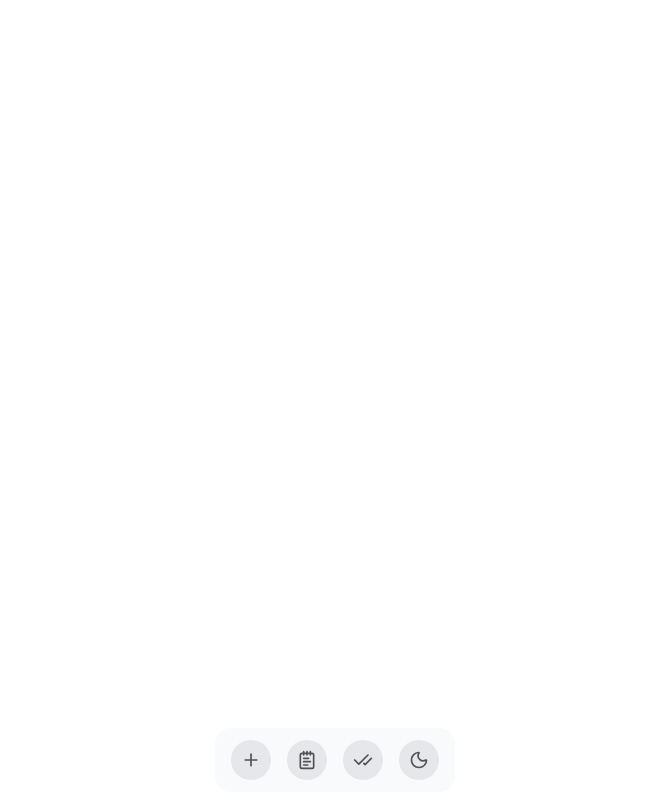
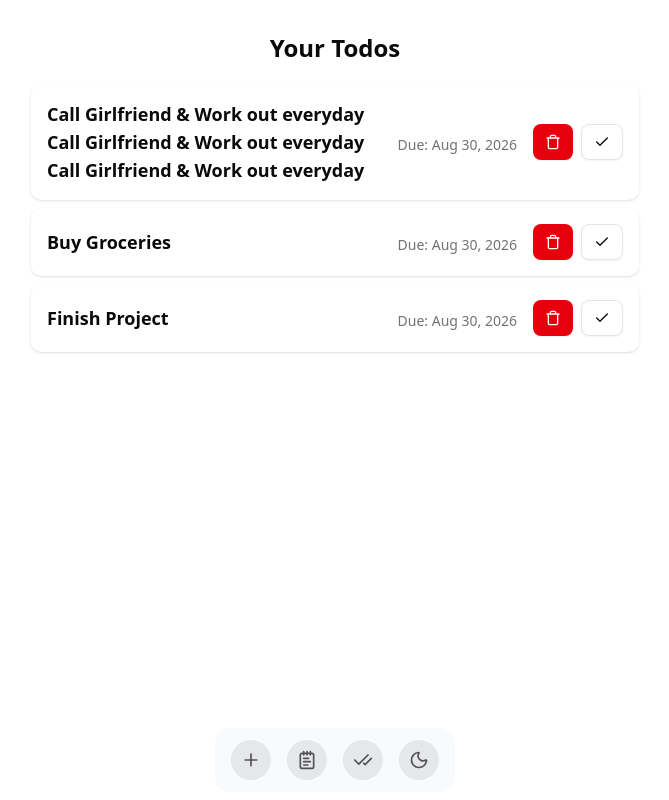
Before and after one commit to abdulazizzisan/rtk-todo, a Next.js app: page / in a window 1280 px wide. Shown: the whole page, without its empty margins (305-974 px from the left). Built offline with nearby package versions, Linux system fonts and the light colour scheme.

Commit message:
add todo & todo list component.

```diff
--- a/package.json
+++ b/package.json
@@ -10,8 +10,10 @@
   },
   "dependencies": {
     "@radix-ui/react-slot": "^1.2.3",
+    "@radix-ui/react-tooltip": "^1.2.7",
     "class-variance-authority": "^0.7.1",
     "clsx": "^2.1.1",
+    "date-fns": "^4.1.0",
     "framer-motion": "^12.23.9",
     "lucide-react": "^0.525.0",
     "next": "15.4.4",
--- /dev/null
+++ b/src/app/components/Todo.tsx
@@ -0,0 +1,53 @@
+"use client";
+import { Button } from "@/components/ui/button";
+import { Check, Trash } from "lucide-react";
+import React, { useState } from "react";
+import { format } from "date-fns";
+import { cn } from "@/lib/utils";
+import {
+  Tooltip,
+  TooltipContent,
+  TooltipTrigger,
+} from "@/components/ui/tooltip";
+
+const Todo = ({ children }: { children: React.ReactNode }) => {
+  const [date, setDate] = useState(new Date("2026-08-30"));
+
+  return (
+    <div className="bg-card text-card-foreground mb-2 flex w-1/2 items-center justify-between rounded-lg p-4 shadow">
+      <div className="mr-7 flex-1">
+        <h2 className="text-lg font-semibold">{children}</h2>
+      </div>
+      <div className="space-x-2">
+        <span className="text-muted-foreground mr-4 text-sm">
+          Due:{" "}
+          <span
+            className={cn({
+              "text-destructive": date < new Date(),
+            })}
+          >
+            {format(date, "PP")}
+          </span>
+        </span>
+        <Tooltip>
+          <TooltipTrigger asChild>
+            <Button variant="destructive">
+              <Trash />
+            </Button>
+          </TooltipTrigger>
+          <TooltipContent>Delete</TooltipContent>
+        </Tooltip>
+        <Tooltip>
+          <TooltipTrigger asChild>
+            <Button variant="outline">
+              <Check />
+            </Button>
+          </TooltipTrigger>
+          <TooltipContent>Complete</TooltipContent>
+        </Tooltip>
+      </div>
+    </div>
+  );
+};
+
+export default Todo;
--- /dev/null
+++ b/src/app/components/Todos.tsx
@@ -0,0 +1,16 @@
+import React from 'react';
+import Todo from './Todo';
+
+const Todos = () => {
+    return (
+        <div className='bg-background text-foreground p-4 flex flex-col items-center justify-center'>
+            <h1 className='text-2xl font-bold mb-5'>Your Todos</h1>
+            <Todo>Call Girlfriend & Work out everyday Call Girlfriend & Work out everyday Call Girlfriend & Work out everyday</Todo>
+            <Todo>Buy Groceries</Todo>
+            <Todo>Finish Project</Todo>
+
+        </div>
+    );
+};
+
+export default Todos;
--- a/src/app/layout.tsx
+++ b/src/app/layout.tsx
@@ -36,7 +36,7 @@ export default function RootLayout({
           disableTransitionOnChange
           storageKey={"theme"}
         >
-          <main>{children}</main>
+          <main className='container mx-auto p-4'>{children}</main>
           <AppDock />
         </ThemeProvider>
       </body>
--- a/src/app/page.tsx
+++ b/src/app/page.tsx
@@ -1,6 +1,5 @@
+import Todos from "./components/Todos";
 
 export default function Home() {
-  return (
-  <div></div>
-  );
+  return <Todos />;
 }
--- /dev/null
+++ b/src/components/ui/tooltip.tsx
@@ -0,0 +1,61 @@
+"use client"
+
+import * as React from "react"
+import * as TooltipPrimitive from "@radix-ui/react-tooltip"
+
+import { cn } from "@/lib/utils"
+
+function TooltipProvider({
+  delayDuration = 0,
+  ...props
+}: React.ComponentProps<typeof TooltipPrimitive.Provider>) {
+  return (
+    <TooltipPrimitive.Provider
+      data-slot="tooltip-provider"
+      delayDuration={delayDuration}
+      {...props}
+    />
+  )
+}
+
+function Tooltip({
+  ...props
+}: React.ComponentProps<typeof TooltipPrimitive.Root>) {
+  return (
+    <TooltipProvider>
+      <TooltipPrimitive.Root data-slot="tooltip" {...props} />
+    </TooltipProvider>
+  )
+}
+
+function TooltipTrigger({
+  ...props
+}: React.ComponentProps<typeof TooltipPrimitive.Trigger>) {
+  return <TooltipPrimitive.Trigger data-slot="tooltip-trigger" {...props} />
+}
+
+function TooltipContent({
+  className,
+  sideOffset = 0,
+  children,
+  ...props
+}: React.ComponentProps<typeof TooltipPrimitive.Content>) {
+  return (
+    <TooltipPrimitive.Portal>
+      <TooltipPrimitive.Content
+        data-slot="tooltip-content"
+        sideOffset={sideOffset}
+        className={cn(
+          "bg-primary text-primary-foreground animate-in fade-in-0 zoom-in-95 data-[state=closed]:animate-out data-[state=closed]:fade-out-0 data-[state=closed]:zoom-out-95 data-[side=bottom]:slide-in-from-top-2 data-[side=left]:slide-in-from-right-2 data-[side=right]:slide-in-from-left-2 data-[side=top]:slide-in-from-bottom-2 z-50 w-fit origin-(--radix-tooltip-content-transform-origin) rounded-md px-3 py-1.5 text-xs text-balance",
+          className
+        )}
+        {...props}
+      >
+        {children}
+        <TooltipPrimitive.Arrow className="bg-primary fill-primary z-50 size-2.5 translate-y-[calc(-50%_-_2px)] rotate-45 rounded-[2px]" />
+      </TooltipPrimitive.Content>
+    </TooltipPrimitive.Portal>
+  )
+}
+
+export { Tooltip, TooltipTrigger, TooltipContent, TooltipProvider }
```
Also changed, not shown: 1 other file (tests, documents, lock files or other folders).
